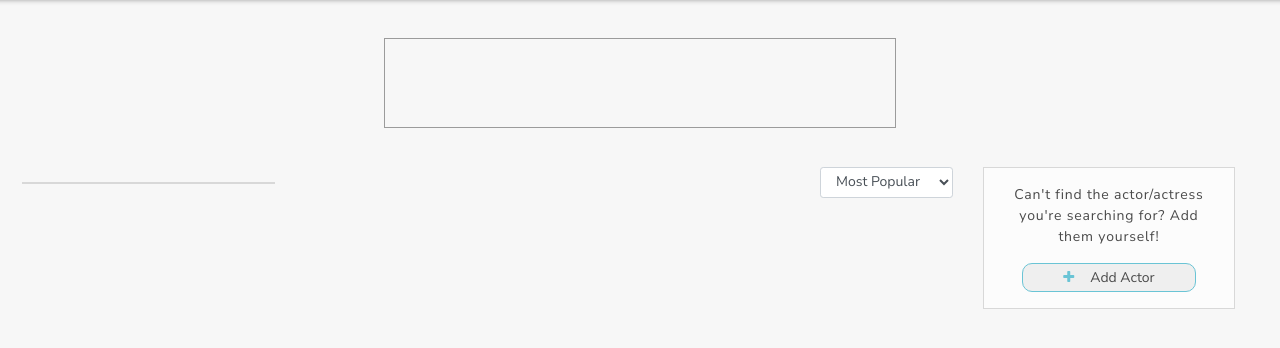
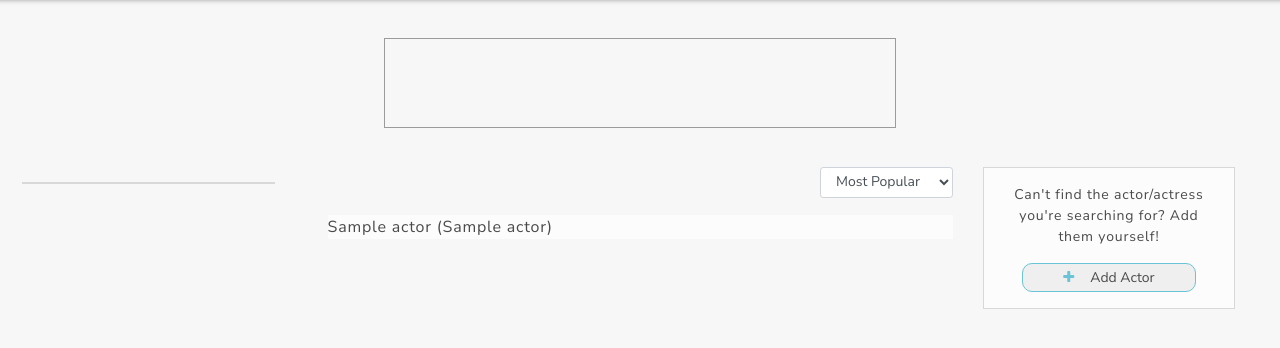
Before and after one commit to emilyzhang242/drama-db, a Django app: template templates/actors/actors_home.html in a window 1280 px wide. Shown: the part 50-398 px from the top of the page. Run offline with Django 3.2, Linux system fonts and the light colour scheme; the template is opened without the code that fills it: most values are stand-ins (such as "Sample title", 1, 10 or a date in 2020); style sheets or scripts are compiled from the project's sources; some libraries are stand-ins or nearby versions; some web fonts are replaced.

Commit message:
url working for finding actor

```diff
--- a/actors/models.py
+++ b/actors/models.py
@@ -8,6 +8,7 @@ class Actors(models.Model):
     native_name = models.CharField(max_length=200, null=True)
     nationality = models.CharField(max_length=200, null=True)
     gender = models.IntegerField(default=0) #0 is male, 1 is female
+    external_url = models.CharField(max_length=200, null=True)
     url = models.CharField(max_length=200, null=True)
     added_by = models.ForeignKey(User, null=True)
     pageviews = models.IntegerField(null=False, default=0)
--- a/actors/urls.py
+++ b/actors/urls.py
@@ -5,5 +5,6 @@ from actors import views as actor_views
 urlpatterns = [
     url(r'^$', actor_views.actors_home, name='actors-home'),
     url(r'^add_actor$', actor_views.add_actor, name='add-actor'),
-    url(r'^create_actor/$', actor_views.create_actor, name='create-actor')
+    url(r'^create_actor/$', actor_views.create_actor, name='create-actor'),
+    url(r'^(?P<stagename>[a-zA-Z_+]*)$', actor_views.find_actor, name='find-actor')
 ]
--- a/scripts/sass/actors/_actors.scss
+++ b/scripts/sass/actors/_actors.scss
@@ -1,3 +1,7 @@
+.actor-div {
+	background-color: $white;
+}
+
 .actor-sidebar {
 	background-color: $white;
 	display: inline-block;
--- a/templates/actors/actors_home.html
+++ b/templates/actors/actors_home.html
@@ -19,6 +19,13 @@
 				</select>
 			</div>
 		</form>
+		<div class='actor-main-div mt-5'>
+		{% for actor in actors %}
+			<div class='actor-div'>
+			<a href="{% url 'find-actor' stagename=actor.url %}">{{actor.stage_name}} ({{actor.native_name}})</a>
+			</div>
+		{% endfor %}
+		</div>
 	</div>
 	<div class='col-3'>
 		<div class='actor-sidebar text-center pb-3'>
```
Also changed, not shown: actors/views.py (+20 -8 lines).
